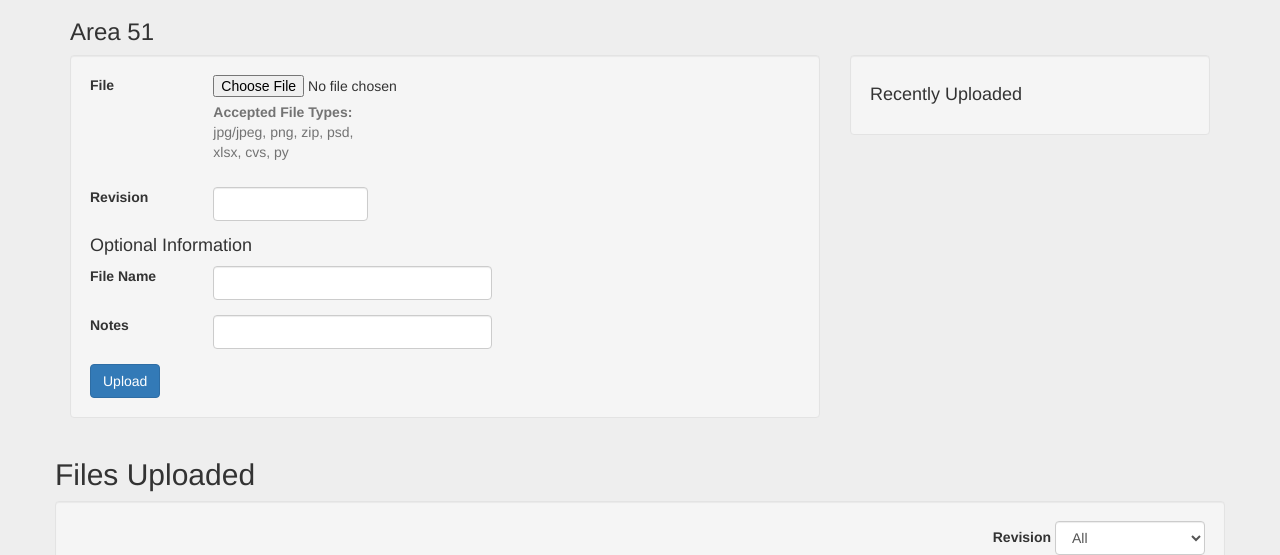
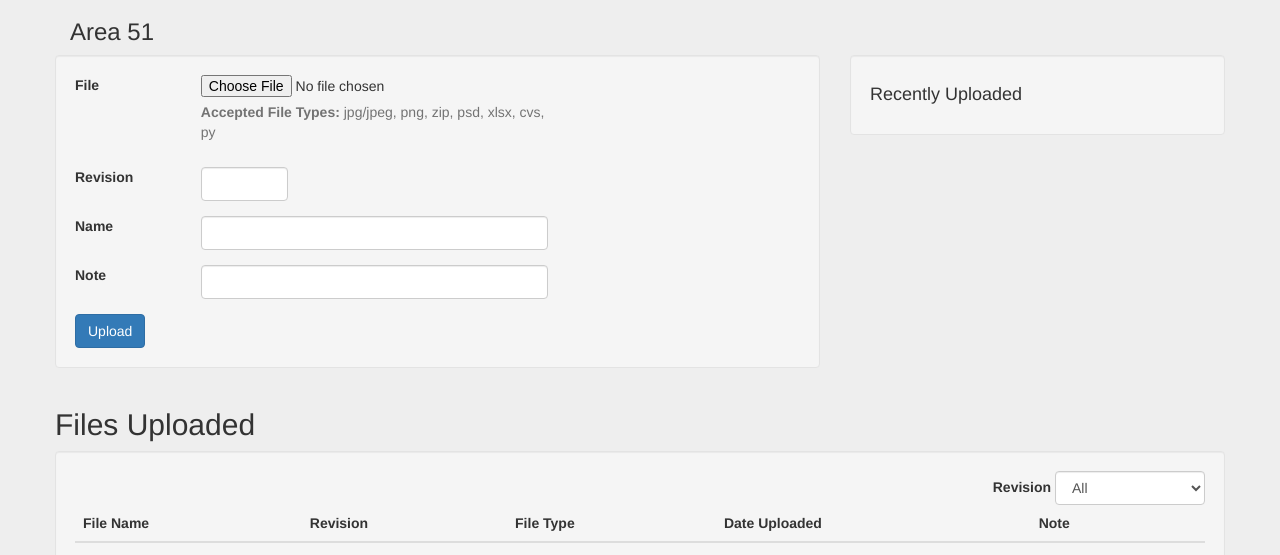
Before and after one commit to justinrsmith/file_cabinet, a Django app: page /uploader/1/2/ in a window 1280 px wide. Shown: the part 51-606 px from the top of the page. Run offline with Django 3.2, Linux system fonts and the light colour scheme; a user stored in the database is signed in; data comes from the database, SQL or seed files in the repository; lists and menus that the app fills with data are empty; some libraries are stand-ins or nearby versions.

Commit message:
reduce form overhead, files into a username folder, other misc cleanup

```diff
--- a/uploader/forms.py
+++ b/uploader/forms.py
@@ -17,7 +17,10 @@ MAX_UPLOAD_SIZE = 5242880
 class UploadedFileForm(forms.ModelForm):
     def __init__(self, *args, **kwargs):
         super(UploadedFileForm, self).__init__(*args, **kwargs)
-        self.fields['revision'].widget.attrs.update({'class' : 'form-control'})
+        self.fields['revision'].widget.attrs.update({
+            'class' : 'form-control',
+            'style': 'width:25%;'
+        })
         self.fields['name'].widget.attrs.update({'class' : 'form-control'})
         self.fields['note'].widget.attrs.update({'class' : 'form-control'})
 
@@ -51,7 +54,7 @@ class UploadedFileForm(forms.ModelForm):
 
     class Meta:
         model = UploadedFile
-        fields = ['revision', 'name', 'file', 'note']
+        fields = ['file', 'revision', 'name',  'note']
         label = {
             'file': 'Select File'
         }
--- a/uploader/models.py
+++ b/uploader/models.py
@@ -2,6 +2,10 @@ import os
 from django.db import models
 from django.utils import timezone
 from django.contrib.auth.models import User,Group
+
+def user_directory_path(instance, filename):
+    # file will be uploaded to MEDIA_ROOT/<username>/<filename>
+    return '{0}/{1}'.format(instance.user.username, filename)
 
 class Project(models.Model):
     name = models.CharField(max_length=20)
@@ -12,7 +16,7 @@ class Project(models.Model):
 
 # Create your models here.
 class UploadedFile(models.Model):
-    file = models.FileField()
+    file = models.FileField(upload_to=user_directory_path)
     name = models.CharField(max_length=20, blank=True) #TODO:need both blank and null?
     revision = models.IntegerField() #TODO: ???
     project = models.ForeignKey(Project)
@@ -20,6 +24,9 @@ class UploadedFile(models.Model):
     datetime = models.DateTimeField(default=timezone.now())
     user = models.ForeignKey(User)
 
+    def readable_file_name(self):
+        return str(self.file).split('/')[1]
+
     def extension(self):
         name, extension = os.path.splitext(self.file.name)
         return extension
--- a/uploader/static/css/custom.css
+++ b/uploader/static/css/custom.css
@@ -44,3 +44,11 @@ body {
 .title-header {
   margin-top: 0px;
 }
+
+#recent_form {
+    padding-right: 0px;
+}
+
+#upload_form {
+    padding-left: 0px;
+}
--- a/uploader/templates/revisions.html
+++ b/uploader/templates/revisions.html
@@ -23,16 +23,18 @@
                     <th>File Type</th>
                     <th>Date Uploaded</th>
                     <th>Note</th>
+                    <th></th>
                 </tr>
             </thead>
             <tbody>
                 {% for f in project_files %}
                     <tr>
-                        <td><a href="{{ f.file.url }}">{% if f.name %}{{ f.name }}{% else %}{{ f.file.name }}{% endif %}{{f.revision}}</a></td>
+                        <td><a href="{{ f.file.url }}">{% if f.name %}{{ f.name }}{% else %}{{ f.readable_file_name }}{% endif %}</a></td>
                         <td>{{ f.revision }}</td>
                         <td>{{ f.extension }}</td>
                         <td>{{ f.datetime }}</td>
-                        <th>{{ f.note }}</th>
+                        <td>{{ f.note }}</td>
+                        <td class><button type="button" name="button" class="btn btn-danger">Delete File</button></td>
                     </tr>
                 {% endfor %}
             </tbody>
--- a/uploader/templates/uploader.html
+++ b/uploader/templates/uploader.html
@@ -29,7 +29,7 @@
                 </div>
             {% else %}
                 <div class="row">
-                    <div class="col-md-8">
+                    <div class="col-md-8" id="upload_form">
                         <div class="well">
                             {% if messages %}
                                 {% for message in messages %}
@@ -43,63 +43,38 @@
                             {% endif %}
                             <form method="post" enctype="multipart/form-data" novalidate>
                                 {% csrf_token %}
-                                <div class="form-group {% if form.file.errors %}has-error{% endif %}">
-                                    <div class="row">
-                                        <label class="col-sm-2 control-label" for="">{{ form.file.label }}</label>
-                                        <div class="col-sm-3">
-                                            {{ form.file }}
-                                            <p class="help-block"><strong>Accepted File Types:</strong> jpg/jpeg, png, zip, psd, xlsx, cvs, py</p>
-                                        </div>
-                                        {% if form.file.errors %}
-                                            <span class="help-block">{{ form.file.errors.as_text }}</span>
-                                        {% endif %}
-                                    </div>
-                                </div>
-                                <div class="form-group {% if form.revision.errors %}has-error{% endif %}">
-                                    <div class="row">
-                                        <label class="col-sm-2 control-label" for="">Revision</label>
-                                        <div class="col-sm-3 pull-left">
-                                            {{form.revision}}
-                                        </div>
-                                        {% if form.revision.errors %}
-                                            <span class="help-block">{{ form.revision.errors.as_text }}</span>
-                                        {% endif %}
-                                    </div>
-                                </div>
-                                <h4>Optional Information</h4>
-                                <div class="form-group">
-                                    <div class="row">
-                                        <label class="col-sm-2 control-label" for="">File Name</label>
-                                        <div class="col-sm-5">
-                                            {{ form.name }}
+                                {% for field in form %}
+                                    <div class="form-group {% if field.errors %}has-error{% endif %}">
+                                        <div class="row">
+                                            <label class="col-sm-2 control-label" for="">{{ field.label }}</label>
+                                            <div class="col-sm-6">
+                                                {{ field }}
+                                                {% if field.name == 'file' %}
+                                                    <p class="help-block"><strong>Accepted File Types:</strong> jpg/jpeg, png, zip, psd, xlsx, cvs, py</p>
+                                                {% endif %}
+                                            </div>
+                                            {% if field.errors %}
+                                                <span class="help-block">{{ field.errors.as_text }}</span>
+                                            {% endif %}
                                         </div>
                                     </div>
-                                </div>
-                                <div class="form-group">
-                                    <div class="row">
-                                        <label class="col-sm-2 control-label" for="">Notes</label>
-                                        <div class="col-sm-5">
-                                            {{ form.note }}
-                                        </div>
-                                    </div>
-                                </div>
+                                {% endfor %}
                                 <input type="submit" class="btn btn-primary" value="Upload" />
                             </form>
                         </div>
                     </div>
-                    <div class="col-md-4">
+                    <div class="col-md-4" id="recent_form">
                         <div class="well">
                             <h4>Recently Uploaded</h4>
                                 <table>
                                     {% for f in project_files %}
-                                        {% if forloop.counter <= 10 %}
+                                        {% if forloop.counter <= 15 %}
                                         <tr>
-                                            <td><a href="{{ f.file.url }}">{% if f.name %}{{ f.name }}{% else %}{{ f.file.name }}{% endif %}{{f.revision}}</a></td>
+                                            <td><a href="{{ f.file.url }}">{% if f.name %}{{ f.name }}{% else %}{{ f.readable_file_name }}{% endif %}{{f.revision}}</a></td>
                                         </tr>
                                         {% endif %}
                                     {% endfor %}
                                 </table>
-
                         </div>
                     </div>
                 </div>
--- a/uploader/views.py
+++ b/uploader/views.py
@@ -32,10 +32,8 @@ def uploader(request, project=None, revision=None):
             uploaded_file.user_id = request.user.id
             uploaded_file.save()
             file_name = uploaded_file.name if uploaded_file.name else uploaded_file.file
-            #if uploaded_file.name:
-            #    file_name = uploaded_file.name
             messages.success(
-                request, '%s has been successfully uploaded.' % file_name
+                request, '%s has been successfully uploaded.' % uploaded_file.readable_file_name()
                 )
             return redirect('/uploader/'+project)
 
@@ -51,7 +49,7 @@ def uploader(request, project=None, revision=None):
         if revision:
             project_files = project_files.filter(
                 revision=revision
-            )
+            ).order_by('-datetime')
             revision = int(revision)
         return render(request, 'uploader.html', {
             'project': project,
```
